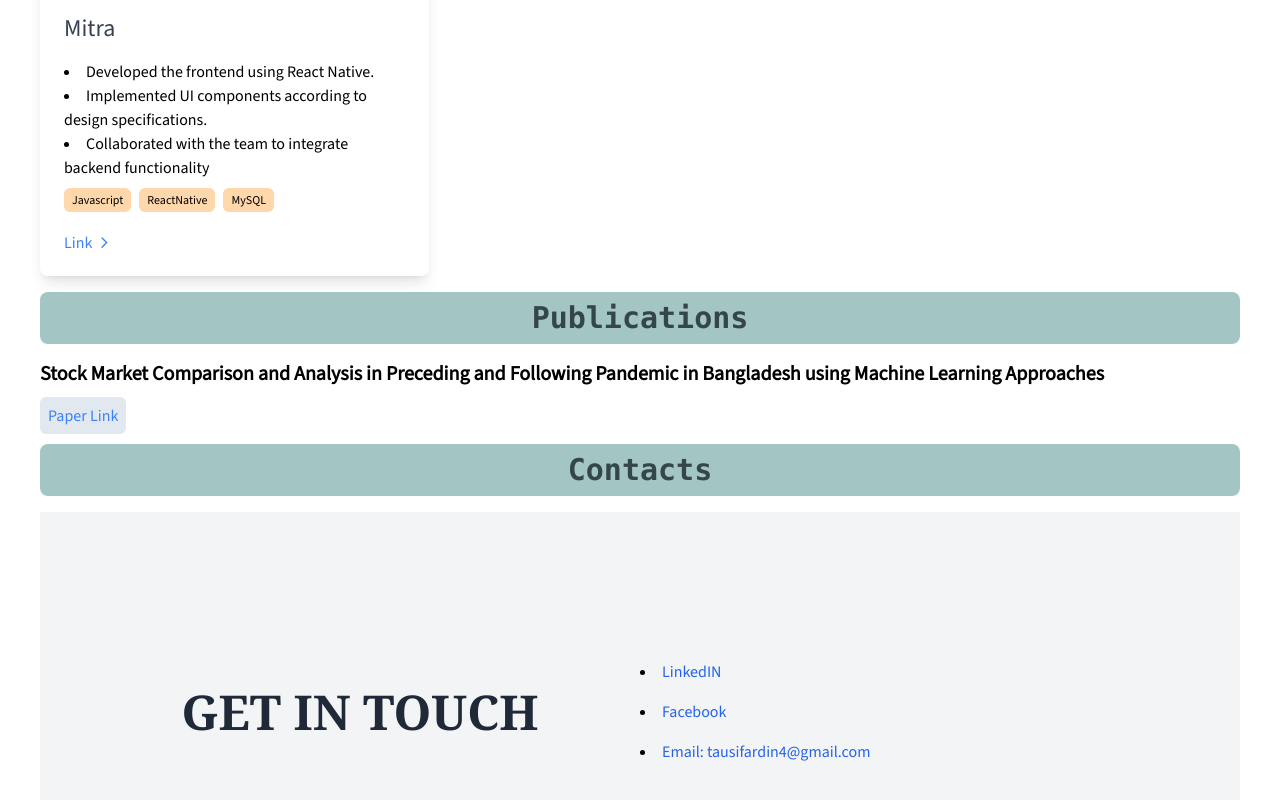
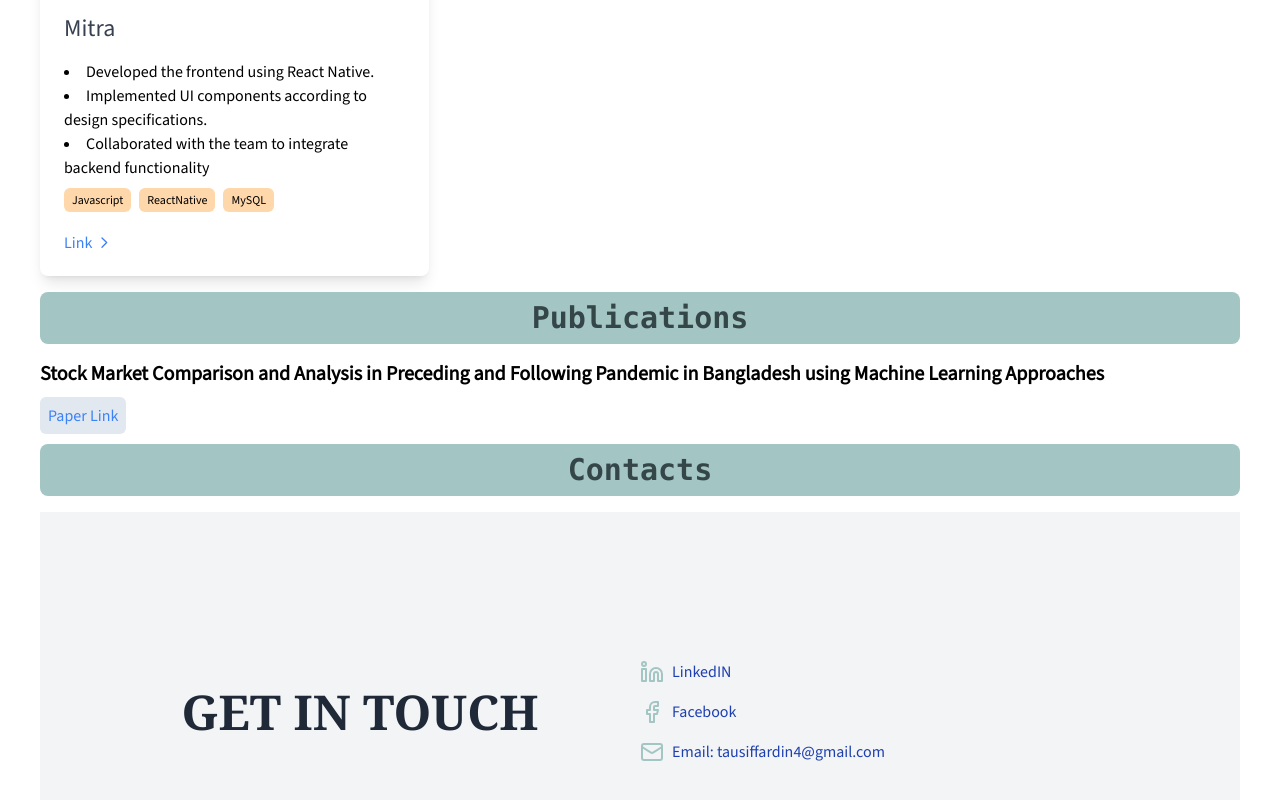
Before and after one commit to tausif-fardin/portfolio, a Next.js app: page / in a window 1280 px wide. Shown: the part 2458-3258 px from the top of the page. Built offline with nearby package versions, Linux system fonts and the light colour scheme.

Commit message:
style update

```diff
--- a/src/components/contacts.js
+++ b/src/components/contacts.js
@@ -1,4 +1,5 @@
 import React from "react";
+import { Linkedin, Facebook, Mail } from "lucide-react";
 
 const Contacts = () => {
   return (
@@ -12,30 +13,33 @@ const Contacts = () => {
       </div>
       <div className="flex flex-col items-start justify-center space-y-4">
         {" "}
-        <li>
+        <div className="flex items-center space-x-2">
+          {" "}
+          <Linkedin color="#a3c6c4" size={24} />
           <a
-            href="https://www.linkedin.com/in/tausif-ardin-4b5a9a1b7/"
-            className="text-blue-600 hover:underline"
+            href="https://www.linkedin.com/in/tausif-fardin/"
+            className="text-blue-800 hover:underline"
           >
             LinkedIN
           </a>
-        </li>{" "}
-        <li>
-          <a
-            href="https://www.facebook.com/tausif.ardin.9/"
-            className="text-blue-600 hover:underline"
-          >
+        </div>{" "}
+        <div className="flex items-center space-x-2">
+          {" "}
+          <Facebook color="#a3c6c4" size={24} />
+          <a href="#" className="text-blue-800 hover:underline">
             Facebook
           </a>
-        </li>{" "}
-        <li>
+        </div>{" "}
+        <div className="flex items-center space-x-2">
+          {" "}
+          <Mail color="#a3c6c4" size={24} />
           <a
             href="mailto:tausiffardin4@gmail.com"
-            className="text-blue-600 hover:underline"
+            className="text-blue-800 hover:underline"
           >
-            Email: tausifardin4@gmail.com
+            Email: tausiffardin4@gmail.com
           </a>
-        </li>{" "}
+        </div>{" "}
       </div>
     </div>
   );
```
